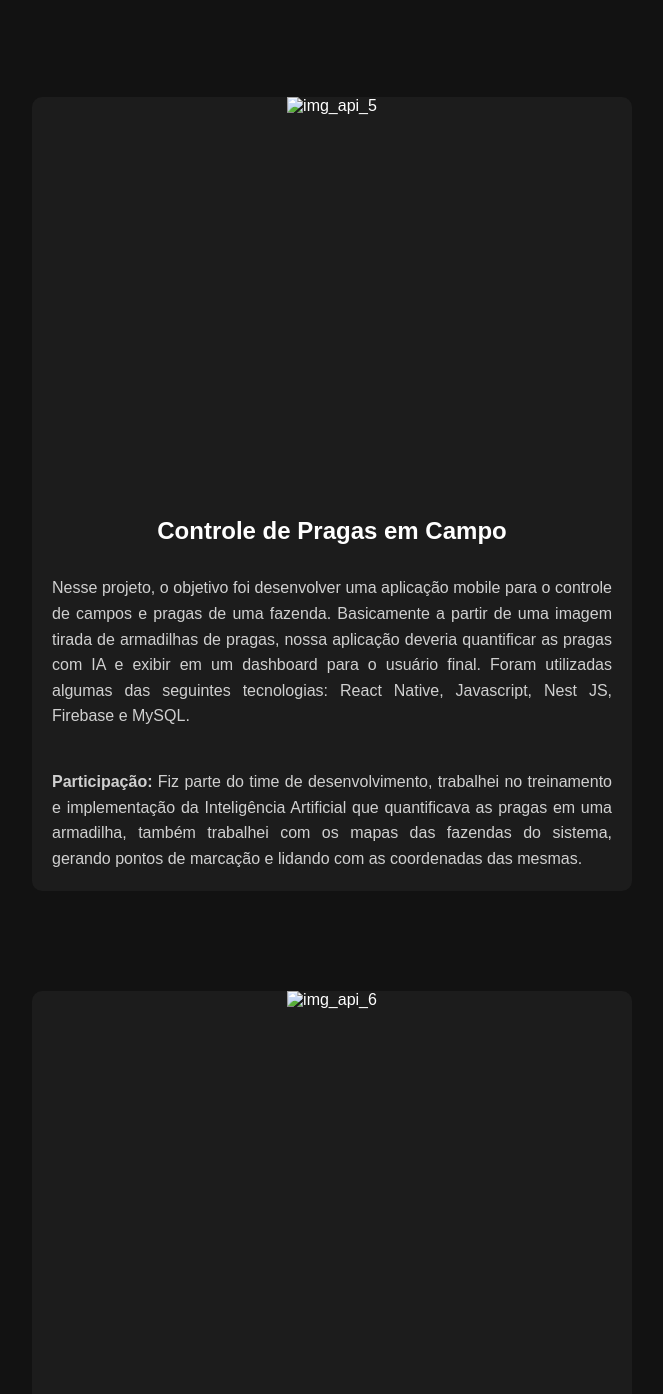
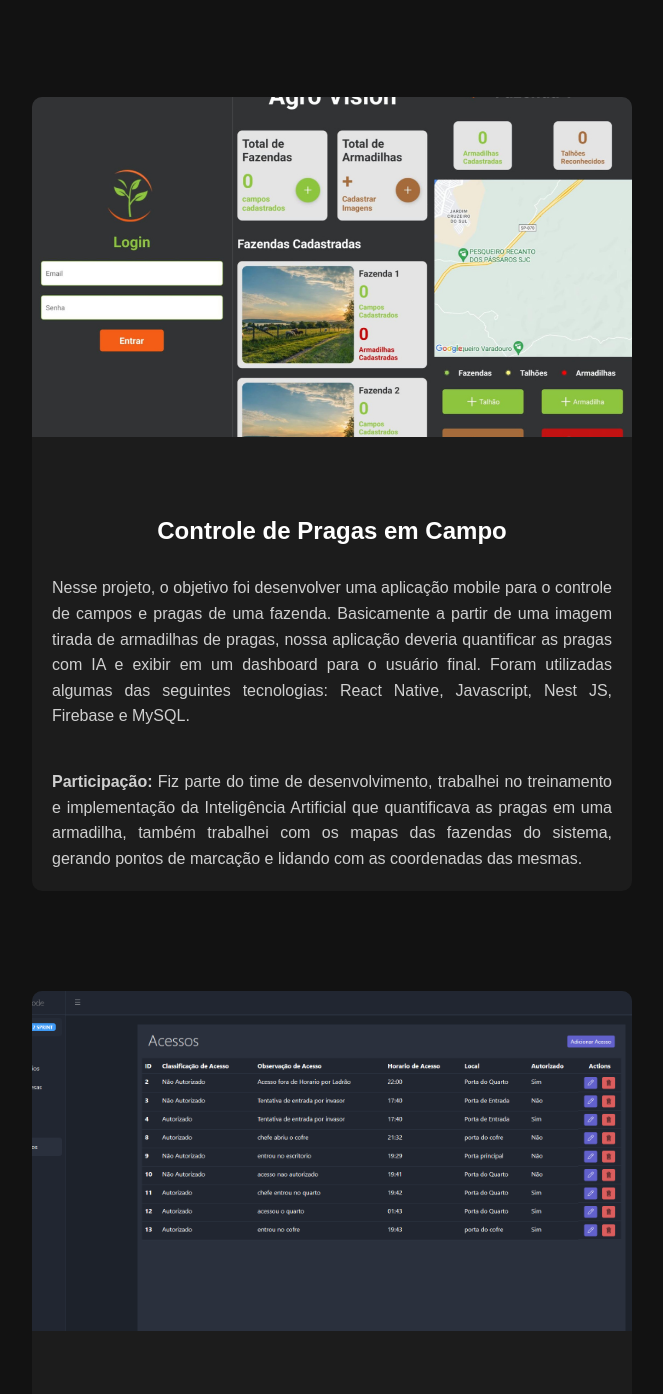
Before and after one commit to LucasMedici/portfolio-estatico, a plain HTML site: page docs/index.html in a window 1280 px wide. Shown: the part 6073-7467 px from the top of the page, without its empty margins (308-971 px from the left). Drawn offline with Linux system fonts and the light colour scheme.

Commit message:
feat: inserindo imagens api 5 e 6

```diff
--- a/docs/index.html
+++ b/docs/index.html
@@ -126,7 +126,7 @@
                     <div class="box_projetos">
                         <div class="img_project">
                             <a href="https://github.com/AgroVision-Fatec" target="_blank" class="github-link">
-                            <img src="imgs/" alt="img_api_5" style="height: 340px;">
+                            <img src="imgs/img_api_5.png" alt="img_api_5" style="height: 340px;">
                             <img src="imgs/github-svgrepo-com.svg" alt="GitHub Logo" class="github-icon">
                         </a>
                         </div>
@@ -138,7 +138,7 @@
                     <div class="box_projetos">
                         <div class="img_project">
                             <a href="https://github.com/orgs/WhatsCode-24/repositories" target="_blank" class="github-link">
-                            <img src="imgs/" alt="img_api_6" style="height: 340px;">
+                            <img src="imgs/api_6_home.PNG" alt="img_api_6" style="height: 340px;">
                             <img src="imgs/github-svgrepo-com.svg" alt="GitHub Logo" class="github-icon">
                         </a>
                         </div>
```
Also changed, not shown: docs/imgs/api_6_home.PNG (added), docs/imgs/api_6_home_branca.PNG (added), docs/imgs/img_api_5.png (added).
